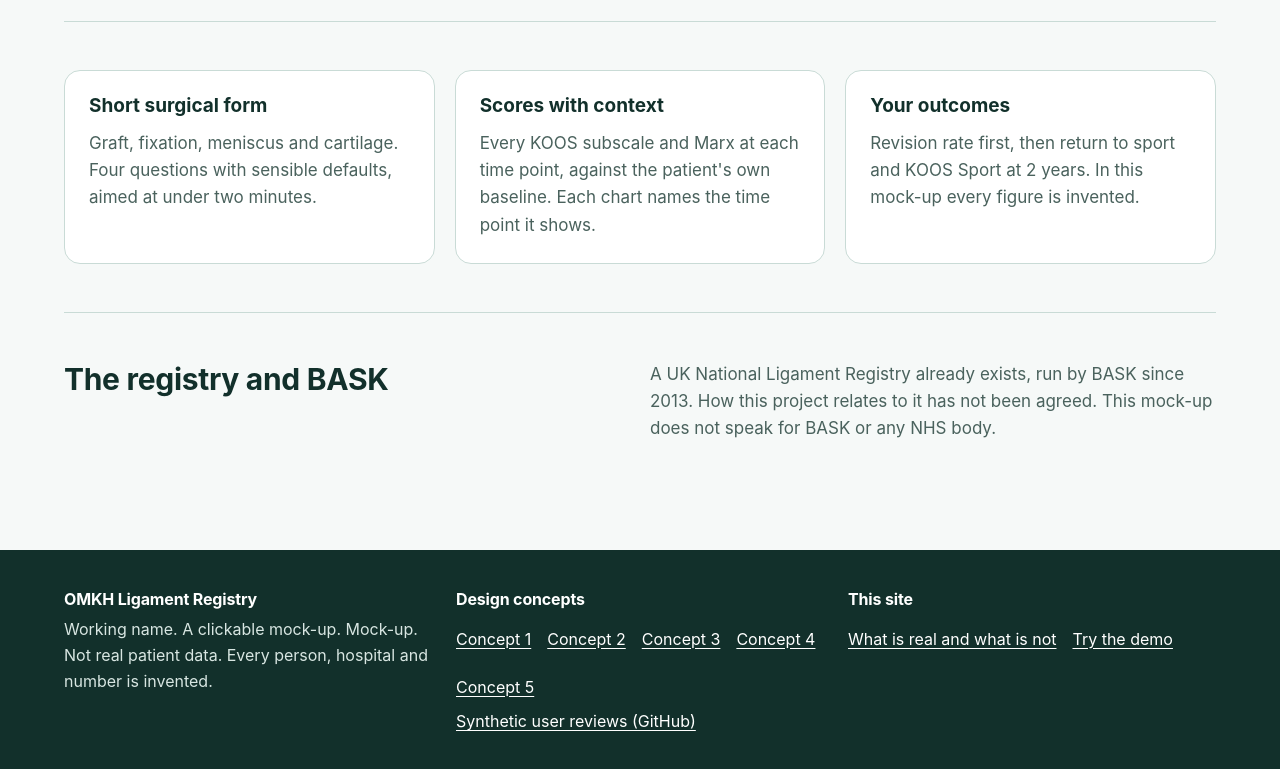
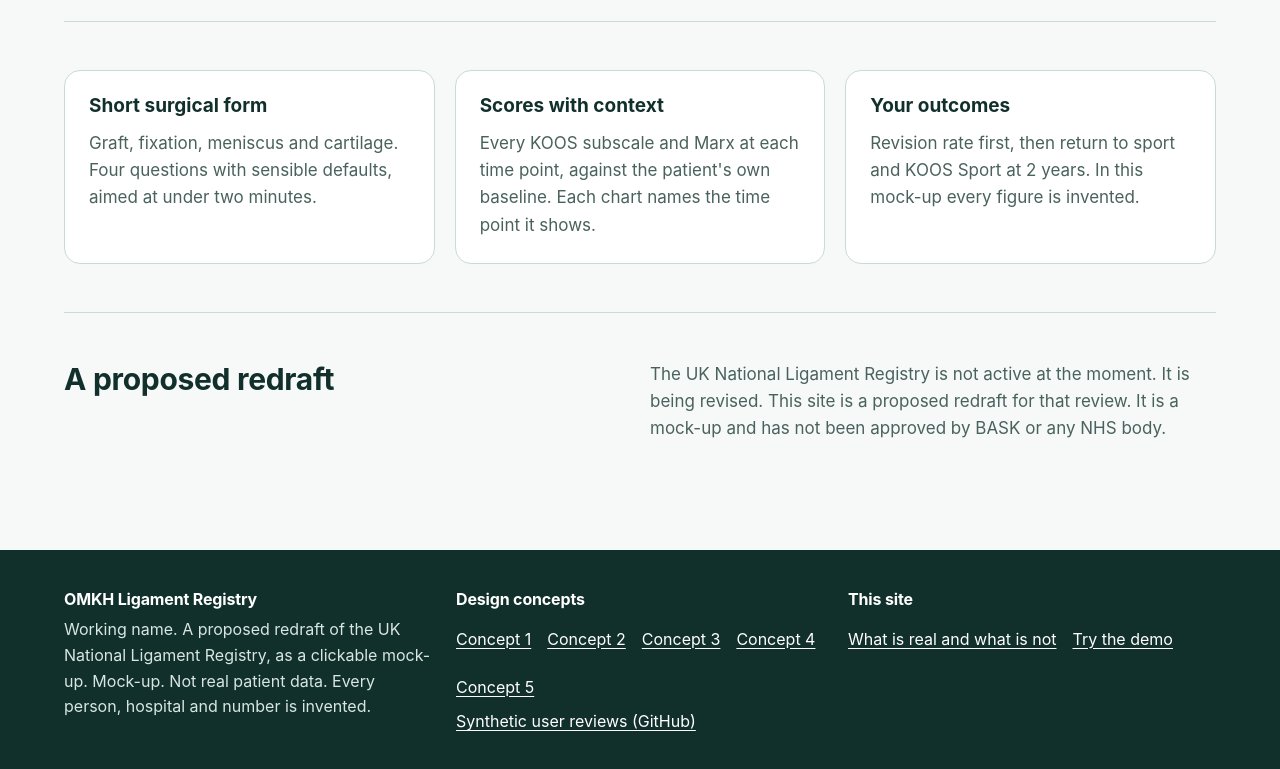
Before and after one commit to SportsHealing/OMKH-Ligament-Registry, a plain HTML site: page clinicians.html in a window 1280 px wide. Shown: the part 447-1216 px from the top of the page. Drawn offline with Linux system fonts and the light colour scheme.

Commit message:
Reframe as proposed redraft of the UK National Ligament Registry
Co-Authored-By: Claude Opus 5.5 <noreply@anthropic.com>
Claude-Session: https://claude.ai/code/session_01AzjYDT2MXrqiztNXxnJy68

```diff
--- a/clinicians.html
+++ b/clinicians.html
@@ -38,12 +38,12 @@
 <div class="card"><h3>Scores with context</h3><p class="muted">Every KOOS subscale and Marx at each time point, against the patient's own baseline. Each chart names the time point it shows.</p></div>
 <div class="card"><h3>Your outcomes</h3><p class="muted">Revision rate first, then return to sport and KOOS Sport at 2 years. In this mock-up every figure is invented.</p></div>
 </div></section>
-<section class="section"><div class="two"><h2>The registry and BASK</h2><p class="muted">A UK National Ligament Registry already exists, run by BASK since 2013. How this project relates to it has not been agreed. This mock-up does not speak for BASK or any NHS body.</p></div></section>
+<section class="section"><div class="two"><h2>A proposed redraft</h2><p class="muted">The UK National Ligament Registry is not active at the moment. It is being revised. This site is a proposed redraft for that review. It is a mock-up and has not been approved by BASK or any NHS body.</p></div></section>
 
 </main>
 <footer class="site-footer">
 <div class="wrap footer-grid">
-<div><h2>OMKH Ligament Registry</h2><p>Working name. A clickable mock-up. Mock-up. Not real patient data. Every person, hospital and number is invented.</p></div>
+<div><h2>OMKH Ligament Registry</h2><p>Working name. A proposed redraft of the UK National Ligament Registry, as a clickable mock-up. Mock-up. Not real patient data. Every person, hospital and number is invented.</p></div>
 <div><h2>Design concepts</h2><ul><li><a href="docs/designs/concept-1.png">Concept 1</a></li><li><a href="docs/designs/concept-2.png">Concept 2</a></li><li><a href="docs/designs/concept-3.png">Concept 3</a></li><li><a href="docs/designs/concept-4.png">Concept 4</a></li><li><a href="docs/designs/concept-5.png">Concept 5</a></li></ul><p><a href="https://github.com/SportsHealing/OMKH-Ligament-Registry/blob/main/docs/designs/REVIEWS.md">Synthetic user reviews (GitHub)</a></p></div>
 <div><h2>This site</h2><ul><li><a href="security.html">What is real and what is not</a></li><li><a href="try/index.html">Try the demo</a></li></ul></div>
 </div>
```
Also changed, not shown: administrators.html (+1 -1 lines), index.html (+2 -2 lines), patients.html (+1 -1 lines), security.html (+1 -1 lines), try/admin.html (+1 -1 lines), try/clinician.html (+1 -1 lines), try/index.html (+1 -1 lines), try/patient.html (+1 -1 lines), try/signin.html (+1 -1 lines), 4 other files.
